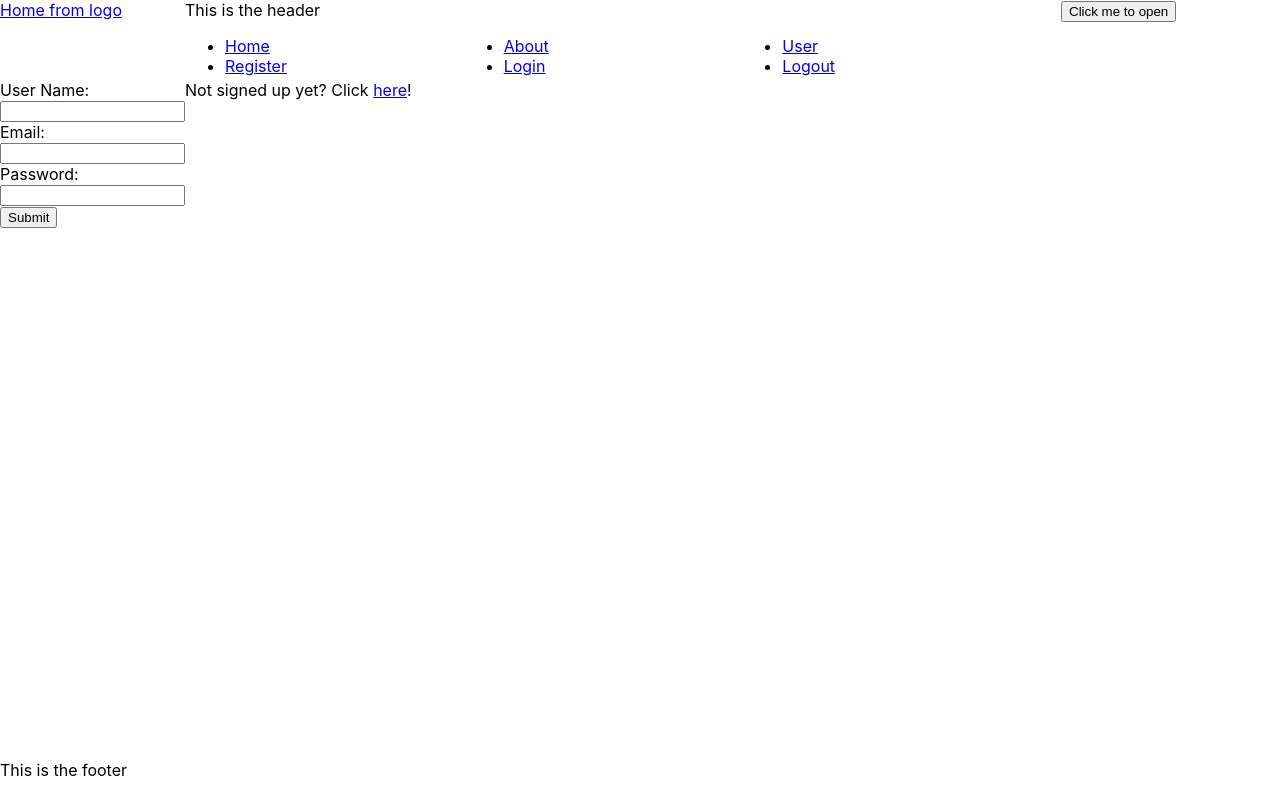
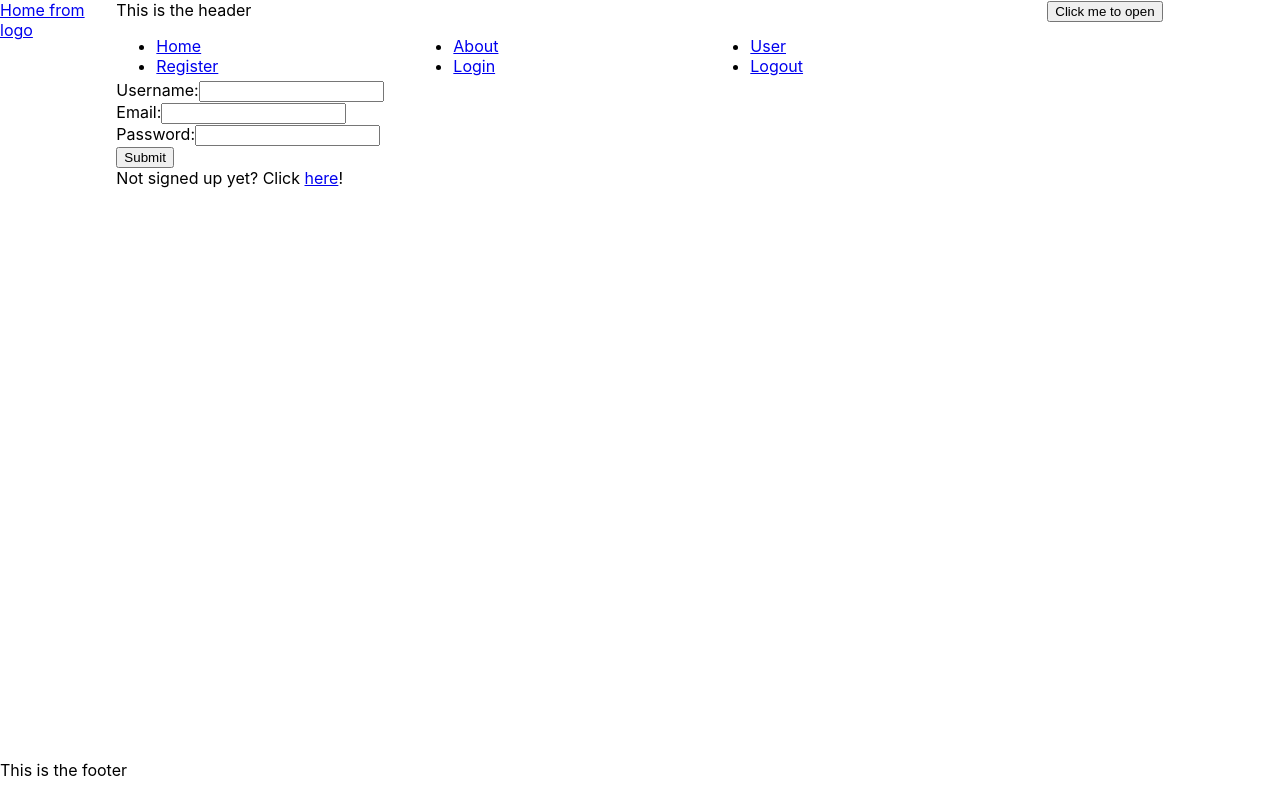
Before and after one commit to Cellv2/mern-auth-todo-app, a React (Create React App) app in the folder client/: page /login in a window 1280 px wide. Built offline with nearby package versions, Linux system fonts and the light colour scheme.

Commit message:
Add real simple layout styles

```diff
--- /dev/null
+++ b/client/src/components/User/Login.module.scss
@@ -0,0 +1,3 @@
+.gridMain {
+    grid-area: main;
+}
--- a/client/src/components/User/Login.tsx
+++ b/client/src/components/User/Login.tsx
@@ -15,6 +15,8 @@
 
 import React, { Component } from "react";
 import { Link } from "react-router-dom";
+
+import styles from "./Login.module.scss";
 
 type Props = {};
 type State = {
@@ -69,16 +71,18 @@ class Login extends Component<Props, State> {
 
     render() {
         return (
-            <>
+            <div className={styles.gridMain}>
                 <form onSubmit={this.handleOnSubmit}>
-                    <label htmlFor="username">User Name:</label>
+                    <div>
+                        <label htmlFor="username">Username:</label>
                         <input
                             name="username"
                             type="text"
                             value={this.state.username}
                             onChange={this.handleInputOnChange}
                         />
-
+                    </div>
+                    <div>
                         <label htmlFor="email">Email:</label>
                         <input
                             name="email"
@@ -86,7 +90,8 @@ class Login extends Component<Props, State> {
                             value={this.state.email}
                             onChange={this.handleInputOnChange}
                         />
-
+                    </div>
+                    <div>
                         <label htmlFor="password">Password:</label>
                         <input
                             name="password"
@@ -95,6 +100,8 @@ class Login extends Component<Props, State> {
                             onChange={this.handleInputOnChange}
                             autoComplete="new-password"
                         />
+                    </div>
+
                     <button type="submit">Submit</button>
                 </form>
                 <div>
@@ -104,7 +111,7 @@ class Login extends Component<Props, State> {
                     </span>
                     !
                 </div>
-            </>
+            </div>
         );
     }
 }
--- /dev/null
+++ b/client/src/components/User/Register.module.scss
@@ -0,0 +1,3 @@
+.gridMain {
+    grid-area: main;
+}
--- a/client/src/components/User/Register.tsx
+++ b/client/src/components/User/Register.tsx
@@ -1,5 +1,7 @@
 import React, { Component } from "react";
 import { Link } from "react-router-dom";
+
+import styles from "./Register.module.scss";
 
 type Props = {};
 
@@ -27,17 +29,17 @@ class Register extends Component<Props, State> {
         event.preventDefault();
 
         const key = event.target.name;
-        const val = event.target.value;
+        const value = event.target.value;
 
         this.setState((prevState: State) => ({
             ...prevState,
-            [key]: val,
+            [key]: value,
         }));
     };
 
     render() {
         return (
-            <>
+            <div className={styles.gridMain}>
                 <div>This is the register page</div>
                 <div>
                     Already registered? Click{" "}
@@ -76,7 +78,7 @@ class Register extends Component<Props, State> {
                     </div>
                     <button>Click to submit</button>
                 </form>
-            </>
+            </div>
         );
     }
 }
--- a/client/src/layouts/Layout.module.scss
+++ b/client/src/layouts/Layout.module.scss
@@ -3,7 +3,7 @@
     height: 100vh;
     grid-template-areas:
         "logo header profile"
-        "main main main"
+        "sidebar main main"
         "footer footer footer";
     grid-template-columns: 1fr 8fr 2fr;
     grid-template-rows: 10vh 85vh 5vh;
```
Lines whose indentation alone changed are shown as unchanged.
